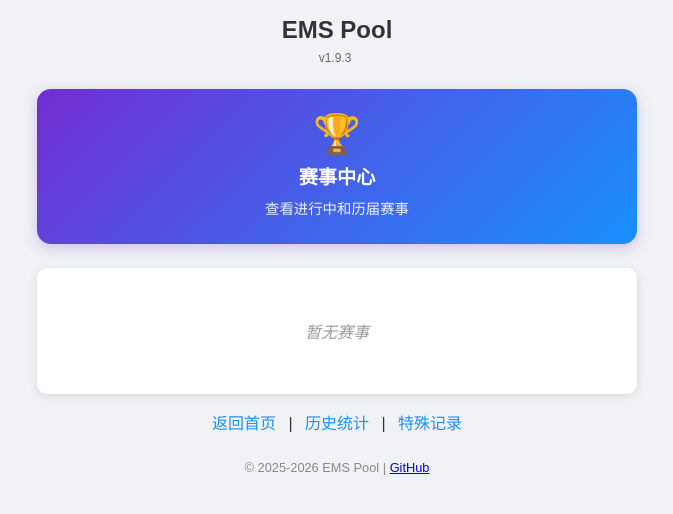
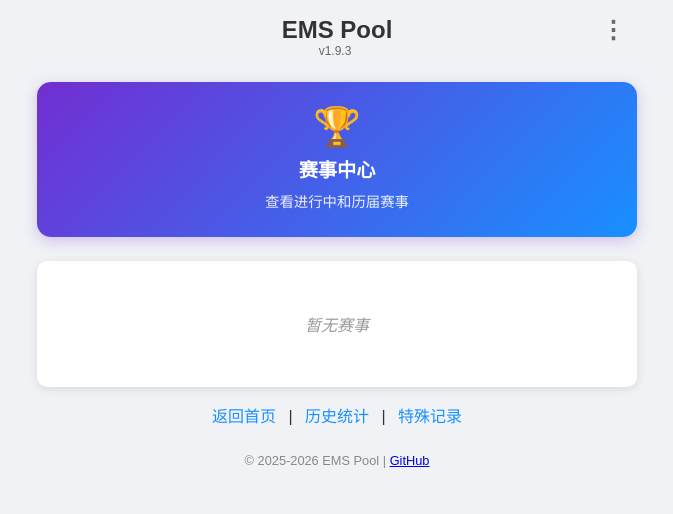
Before and after one commit to xiaoyuin/EMSPoolGamble, a Flask app: page /tournament in a window 1280 px wide. Shown: the top 514 px of the page, without its empty margins (303-976 px from the left). Run offline with Flask 3, Linux system fonts and the light colour scheme; data that the repository does not hold is empty.

Commit message:
Add overflow menu (⋮) in header with PWA install option
- base.html: overflow menu button in top-right of header
- Dropdown with "安装到主屏幕" (shown only when PWA installable)
  and GitHub link
- Click outside closes dropdown
- Removed earlier bottom install card from index.html

Co-Authored-By: Claude Opus 4 <noreply@anthropic.com>

```diff
--- a/static/css/main.css
+++ b/static/css/main.css
@@ -210,3 +210,47 @@ button:hover { background: var(--color-primary-hover); }
     -webkit-background-clip: unset !important;
     background-clip: unset !important;
 }
+
+/* Overflow menu */
+.overflow-menu-btn {
+    background: none;
+    border: none;
+    font-size: 1.5em;
+    cursor: pointer;
+    padding: 0.2em 0.5em;
+    color: #666;
+    line-height: 1;
+    border-radius: 50%;
+}
+.overflow-menu-btn:hover {
+    background: rgba(0,0,0,0.05);
+}
+.overflow-dropdown {
+    display: none;
+    position: absolute;
+    right: 0;
+    top: 100%;
+    background: #fff;
+    border-radius: 8px;
+    box-shadow: 0 4px 16px rgba(0,0,0,0.15);
+    min-width: 180px;
+    z-index: 1000;
+    overflow: hidden;
+}
+.overflow-dropdown.show {
+    display: block;
+}
+.overflow-dropdown a {
+    display: block;
+    padding: 0.8em 1.2em;
+    color: #333;
+    text-decoration: none;
+    font-size: 0.95em;
+    border-bottom: 1px solid #f0f0f0;
+}
+.overflow-dropdown a:last-child {
+    border-bottom: none;
+}
+.overflow-dropdown a:hover {
+    background: #f5f5f5;
+}
--- a/templates/base.html
+++ b/templates/base.html
@@ -24,7 +24,16 @@
     {# ---------- 顶部 header（版本 + 管理员状态） ---------- #}
     {% block header %}
     <div class="header">
-        <h2>{% block header_title %}EMS Pool{% endblock %}</h2>
+        <div style="position: relative; display: flex; justify-content: center; align-items: center;">
+            <h2 style="margin: 0;">{% block header_title %}EMS Pool{% endblock %}</h2>
+            <div class="overflow-menu" style="position: absolute; right: 0; top: 50%; transform: translateY(-50%);">
+                <button class="overflow-menu-btn" onclick="document.getElementById('overflow-dropdown').classList.toggle('show')" aria-label="菜单">⋮</button>
+                <div id="overflow-dropdown" class="overflow-dropdown">
+                    <a href="#" id="pwa-install-item" style="display: none;" onclick="installPWA(); return false;">📲 安装到主屏幕</a>
+                    <a href="https://github.com/xiaoyuin/EMSPoolGamble" target="_blank" rel="noopener">GitHub</a>
+                </div>
+            </div>
+        </div>
 
         {% block version_info %}
         <div class="version-info">
@@ -81,6 +90,36 @@
     if ('serviceWorker' in navigator) {
         navigator.serviceWorker.register('/static/sw.js').catch(() => {});
     }
+
+    // PWA install
+    let _deferredPrompt = null;
+    window.addEventListener('beforeinstallprompt', function(e) {
+        e.preventDefault();
+        _deferredPrompt = e;
+        const item = document.getElementById('pwa-install-item');
+        if (item) item.style.display = '';
+    });
+    function installPWA() {
+        if (!_deferredPrompt) return;
+        _deferredPrompt.prompt();
+        _deferredPrompt.userChoice.then(function() { _deferredPrompt = null; });
+        const item = document.getElementById('pwa-install-item');
+        if (item) item.style.display = 'none';
+        const dd = document.getElementById('overflow-dropdown');
+        if (dd) dd.classList.remove('show');
+    }
+    window.addEventListener('appinstalled', function() {
+        const item = document.getElementById('pwa-install-item');
+        if (item) item.style.display = 'none';
+    });
+
+    // Close overflow menu on click outside
+    document.addEventListener('click', function(e) {
+        const dd = document.getElementById('overflow-dropdown');
+        if (dd && dd.classList.contains('show') && !e.target.closest('.overflow-menu')) {
+            dd.classList.remove('show');
+        }
+    });
     </script>
 
     {# 各页面专属脚本 #}
```
